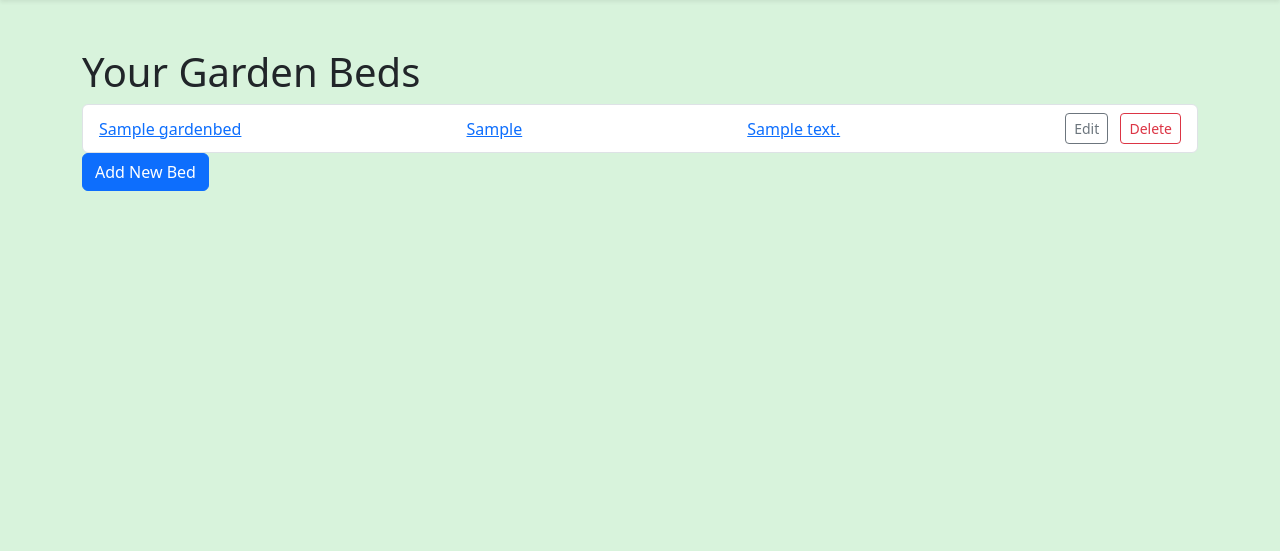
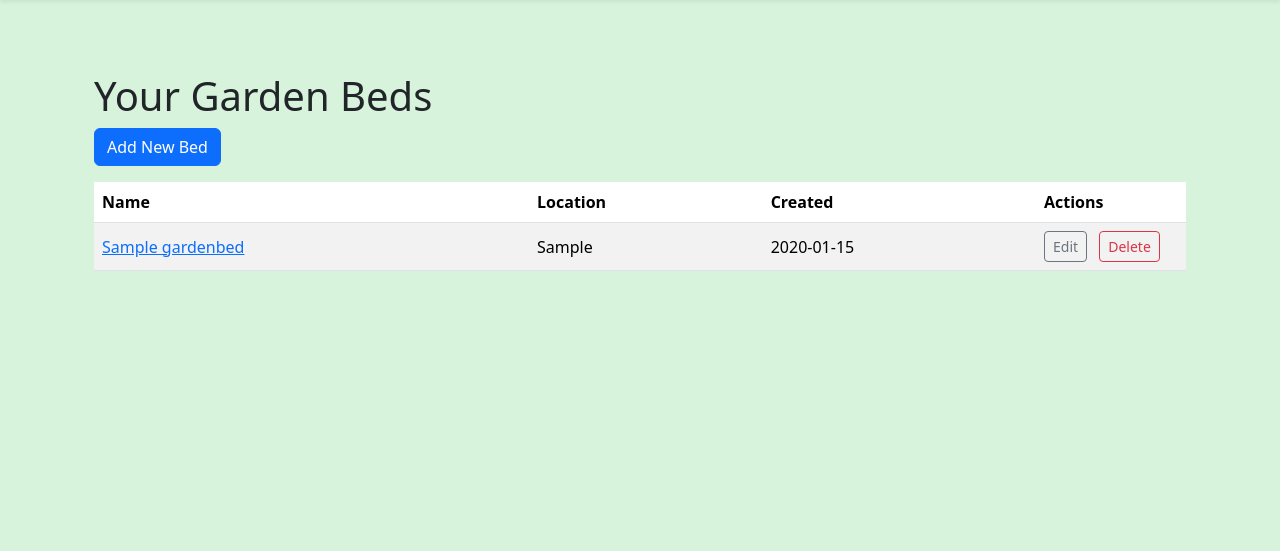
Before and after one commit to mrosevere/garden_timekeeper, a Django app: page /beds/ in a window 1280 px wide. Shown: the part 56-607 px from the top of the page. Run offline with Django 5.2, Linux system fonts and the light colour scheme; a user stored in the database is signed in; tables that the repository leaves empty hold one stand-in row (values such as "Sample post"); some libraries are stand-ins or nearby versions.

Commit message:
finalise basic beds functionality

```diff
--- a/core/templates/core/beds/bed_list.html
+++ b/core/templates/core/beds/bed_list.html
@@ -1,38 +1,53 @@
-{% extends "core/base.html" %} {% block content %}
+{% extends "core/base.html" %}
+
+{% block content %}
+<div class="container py-4">
     <h1>Your Garden Beds</h1>
 
-<!-- Check if there are any beds and display them -->
+    <a href="{% url 'bed_create' %}" class="btn btn-primary mb-3">Add New Bed</a>
+
     {% if beds %}
-<ul class="list-group">
+        <table class="table table-striped align-middle">
+            <thead>
+                <tr>
+                    <th>Name</th>
+                    <th>Location</th>
+                    <th>Created</th>
+                    <th style="width: 150px;">Actions</th>
+                </tr>
+            </thead>
+            <tbody>
                 {% for bed in beds %}
-  <li class="list-group-item d-flex justify-content-between align-items-center">
-    <a href="{% url 'bed_detail' bed.pk %}">{{ bed.name }}</a>
-    <a href="{% url 'bed_detail' bed.pk %}">{{ bed.location }}</a>
-    <a href="{% url 'bed_detail' bed.pk %}">{{ bed.description }}</a>
-
-    <span>
-        <!-- Edit Bed -->
-      <a
-        href="{% url 'bed_edit' bed.pk %}"
-        class="btn btn-sm btn-outline-secondary me-2"
-      >
+                    <tr>
+                        <td>
+                            <a href="{% url 'bed_detail' bed.pk %}">
+                                {{ bed.name }}
+                            </a>
+                        </td>
+                        <td>{{ bed.location|default:"—" }}</td>
+                        <td>{{ bed.created_at|date:"Y-m-d" }}</td>
+                        <td>
+                            <a href="{% url 'bed_edit' bed.pk %}" class="btn btn-sm btn-outline-secondary me-2">
                                 Edit
                             </a>
 
-      <!-- Delete Modal (Trigger modal for confirmation) -->
-      <button
-        class="btn btn-sm btn-outline-danger"
+                            <!-- Delete modal trigger -->
+                            <button class="btn btn-sm btn-outline-danger"
                                     data-bs-toggle="modal"
-        data-bs-target="#deleteModal-{{ bed.pk }}"
-      >
+                                    data-bs-target="#deleteModal-{{ bed.pk }}">
                                 Delete
                             </button>
-    </span>
-  </li>
+                        </td>
+                    </tr>
                 {% endfor %}
-</ul>
+            </tbody>
+        </table>
+    {% else %}
+        <p>You have no garden beds yet.</p>
+    {% endif %}
+</div>
 
-<!-- Delete Confirmation Modals -->
+<!-- Delete modals -->
 {% for bed in beds %}
 <div class="modal fade" id="deleteModal-{{ bed.pk }}" tabindex="-1" aria-hidden="true">
   <div class="modal-dialog">
@@ -52,20 +67,11 @@
           {% csrf_token %}
           <button type="submit" class="btn btn-danger">Yes, delete</button>
         </form>
-
-        <button type="button" class="btn btn-secondary" data-bs-dismiss="modal">
-          Cancel
-        </button>
+        <button type="button" class="btn btn-secondary" data-bs-dismiss="modal">Cancel</button>
       </div>
 
     </div>
   </div>
 </div>
 {% endfor %}
-
-<!-- No Beds Message -->
-{% else %}
-<p>You have no garden beds yet.</p>
-{% endif %}
-<a href="{% url 'bed_create' %}" class="btn btn-primary mb-3">Add New Bed</a>
 {% endblock %}
```
Also changed, not shown: core/templates/core/base.html (+4 -4 lines), core/templates/core/beds/bed_create.html (+2 -5 lines), core/templates/core/beds/bed_detail.html (+15 -10 lines), core/templates/core/beds/bed_edit.html (+2 -5 lines), core/templates/core/dashboard.html (+5 -7 lines), core/views.py (+7 -4 lines). Lines whose indentation alone changed are shown as unchanged.
